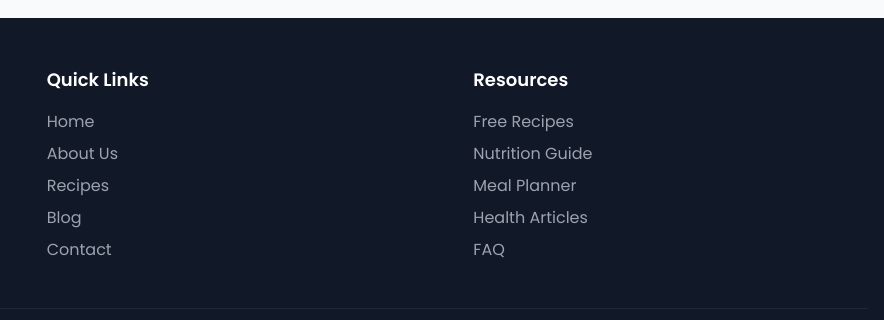
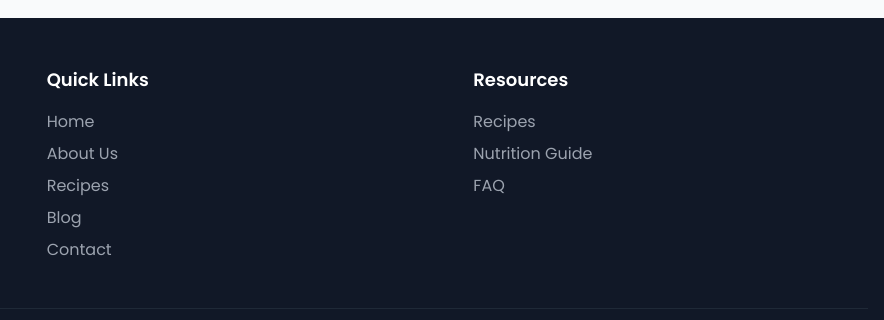
Before and after one commit to grchetan/fitbridge-landing-page, a plain HTML site: page index.html in a window 1280 px wide. Shown: the part 5962-6282 px from the top of the page, 396-1280 px from the left. Drawn offline with nearby package versions, Linux system fonts and the light colour scheme.

Commit message:
edit footer

```diff
--- a/index.html
+++ b/index.html
@@ -46,6 +46,9 @@
       }
       body {
         font-family: "Poppins", sans-serif;
+      }
+      html {
+        scroll-behavior: smooth;
       }
       .hero-gradient {
         background: linear-gradient(
@@ -903,7 +906,7 @@
     </section>
 
     <!-- FAQs -->
-    <section class="py-16 bg-gray-50">
+    <section class="py-16 bg-gray-50" id="faq">
       <div class="container mx-auto px-4">
         <div class="text-center mb-12">
           <h2 class="text-3xl font-bold text-gray-800 mb-4">
@@ -1328,7 +1331,7 @@
             <ul class="space-y-2">
               <li>
                 <a href="#" class="text-gray-400 hover:text-white transition"
-                  >Free Recipes</a
+                  >Recipes</a
                 >
               </li>
               <li>
@@ -1336,18 +1339,9 @@
                   >Nutrition Guide</a
                 >
               </li>
+
               <li>
-                <a href="#" class="text-gray-400 hover:text-white transition"
-                  >Meal Planner</a
-                >
-              </li>
-              <li>
-                <a href="#" class="text-gray-400 hover:text-white transition"
-                  >Health Articles</a
-                >
-              </li>
-              <li>
-                <a href="#" class="text-gray-400 hover:text-white transition"
+                <a href="#faq" class="text-gray-400 hover:text-white transition"
                   >FAQ</a
                 >
               </li>
```
Also changed, not shown: Samples/sample2.html (renamed from Samples/7-दिन-का-डिटॉक्स-योजना.html).
